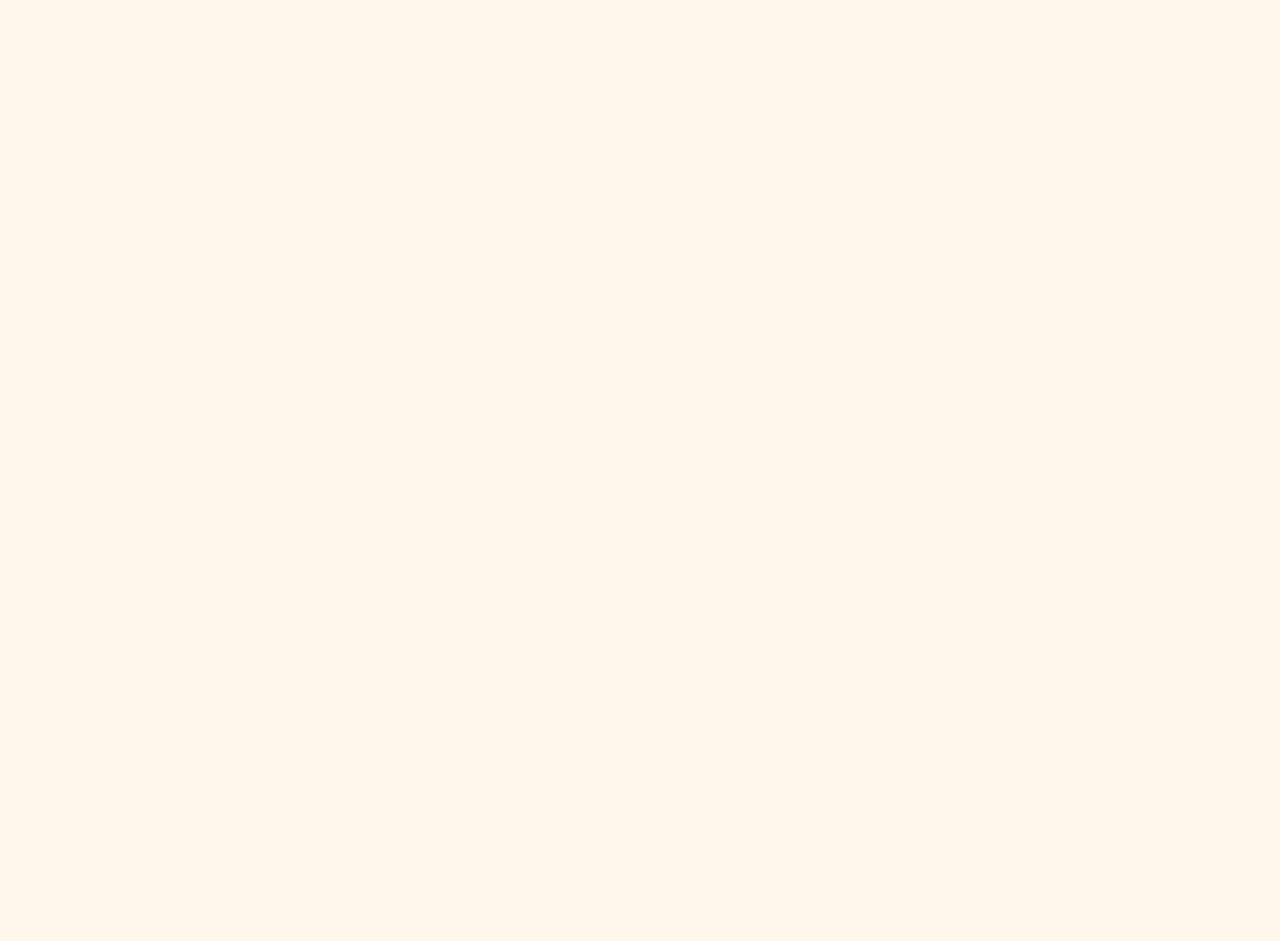
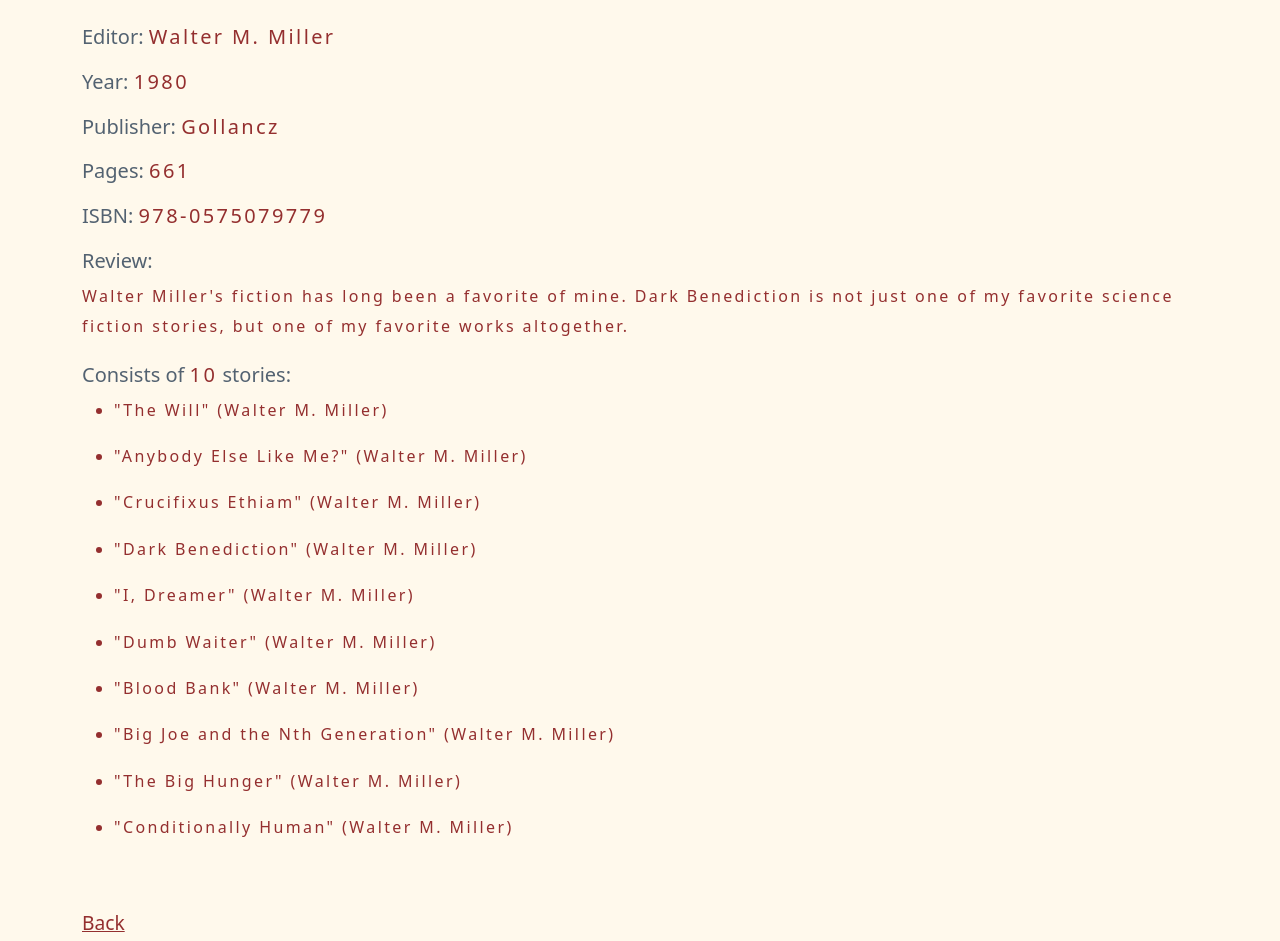
Before and after one commit to stefanpalmer/library-app, an Angular app: page /library/1/details in a window 1280 px wide. Shown: the part 131-1072 px from the top of the page. Before the commit the page ends 800 px from the top, so only its background shows below. Built offline with nearby package versions, Linux system fonts and the light colour scheme.

Commit message:
Show entry information in details component

```diff
--- a/src/app/details/details.component.css
+++ b/src/app/details/details.component.css
@@ -0,0 +1,27 @@
+h3 {
+    color: #942F2F;
+}
+
+h5, h6 {
+    color: #942F2F;
+    letter-spacing: 0.15rem;
+}
+
+h5 {
+    margin-top: 1.3rem;
+}
+
+h5 span {
+    color: #536271;
+    letter-spacing: 0rem;
+}
+
+h6 {
+    line-height: 1.9rem;
+}
+
+#back-link {
+    color: #942F2F;
+    line-height: 8rem;
+    font-size: 1.2rem;
+}
--- a/src/app/details/details.component.html
+++ b/src/app/details/details.component.html
@@ -1 +1,15 @@
-<p>details works!</p>
+<h3>{{book.title}}</h3>
+<h5><span>Editor: </span>{{book.author}}</h5>
+<h5><span>Year: </span>{{book.year}}</h5>
+<h5><span>Publisher: </span>{{book.publisher}}</h5>
+<h5><span>Pages: </span>{{book.pages}}</h5>
+<h5 *ngIf="book.stories.length == 0 && book.series"><span>Collection: </span>{{book.series}} (Book {{book.seriesnum}})</h5>
+<h5><span>ISBN: </span>{{book.isbn.substring(0,3)}}-{{book.isbn.substring(3,13)}}</h5>
+<h5><span>Review: </span></h5><h6>{{book.review}}</h6>
+<h5 *ngIf="book.stories.length > 0"><span>Consists of </span>{{book.stories.length}}<span> stories:</span></h5>
+<h6 *ngIf="book.stories.length > 0">
+    <ul *ngFor="let story of book.stories">
+        <li>"{{story.title}}" ({{story.author}})</li>
+    </ul>
+</h6>
+<a routerLink="../../" id="back-link">Back</a>
--- a/src/app/details/details.component.ts
+++ b/src/app/details/details.component.ts
@@ -1,15 +1,29 @@
 import { Component, OnInit } from '@angular/core';
+import { ActivatedRoute, Params } from '@angular/router';
+import { Book } from '../shared/book.model';
+import { BookService } from '../shared/book.service';
 
 @Component({
   selector: 'app-details',
   templateUrl: './details.component.html',
   styleUrls: ['./details.component.css']
 })
+
 export class DetailsComponent implements OnInit {
 
-  constructor() { }
+  id!: number;
+  book!: Book;
+
+  constructor(private route: ActivatedRoute,
+    private bookService: BookService) { }
 
   ngOnInit(): void {
+    this.route.params.subscribe(
+      (params: Params) => {
+        this.id = +params['id'];
+        this.book = this.bookService.getBook(this.id);
+      }
+    );
   }
 
 }
--- a/src/app/library/library.component.html
+++ b/src/app/library/library.component.html
@@ -27,7 +27,7 @@
                 <td>{{book.review | substrReview}}</td>
                 <td>
                     <div id="table-btns">
-                        <button id="btn-info" class="btn btn-table">Info</button>
+                        <button id="btn-info" class="btn btn-table" [routerLink]="[id, 'details']">Info</button>
                         <button *ngIf="book.stories.length == 0; else elseBlock" class="btn btn-edit btn-table" [routerLink]="[id, 'edit-novel']">Edit</button>
                         <ng-template #elseBlock><button class="btn btn-edit btn-table" [routerLink]="[id, 'edit-anthology']">Edit</button></ng-template>
                         <button id="btn-delete" class="btn" (click)="onDeleteBook(id)">X</button>
```
